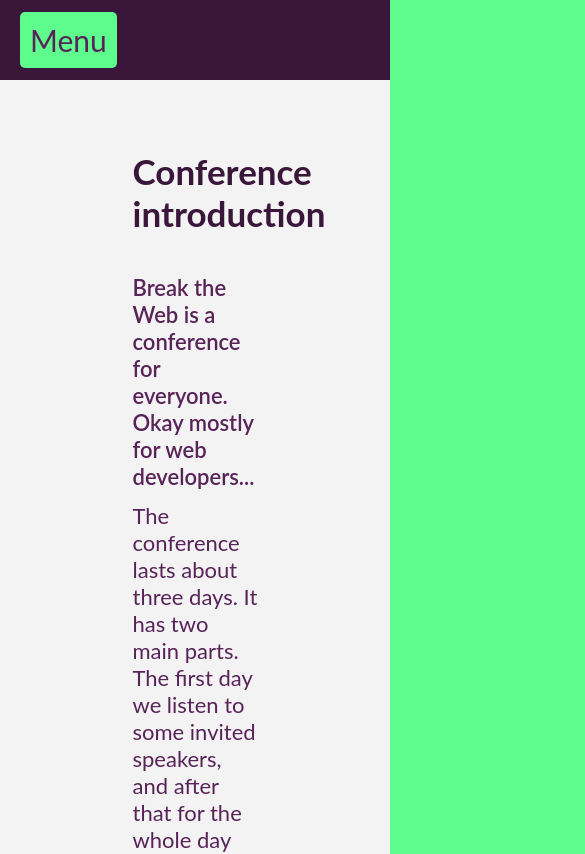
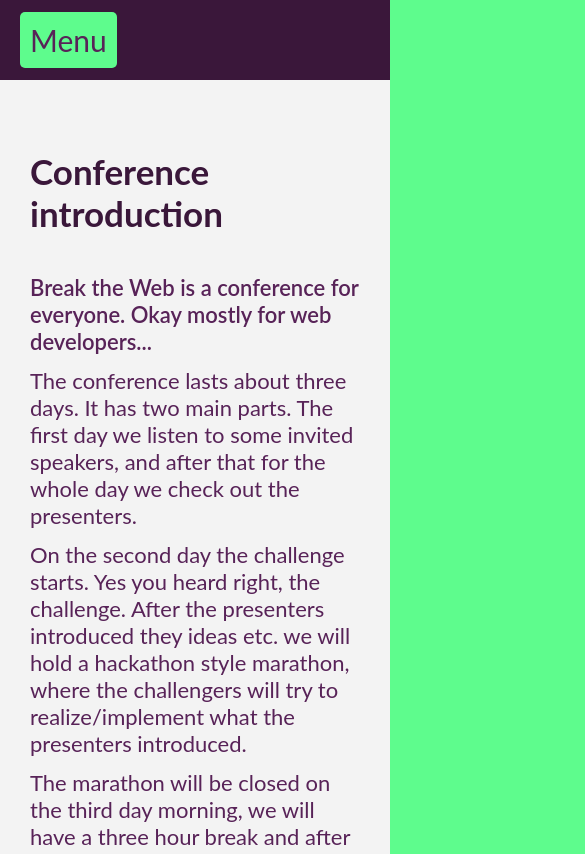
Before and after one commit to DownTown44/conference-uni, a React (Create React App) app: page /conference in a window 390 px wide. Shown: the top 854 px of the page, 585 px wide, since content can reach past the window. Built offline with nearby package versions, Linux system fonts and the light colour scheme.

Commit message:
Conference responsivity

```diff
--- a/src/css/style.css
+++ b/src/css/style.css
@@ -792,6 +792,60 @@
 li {
   margin-left: 4rem; }
 
+@media only screen and (max-width: 1400px) {
+  .conference__attend-presenter {
+    padding: 7rem 7rem; }
+  .conference__attend-challenger {
+    padding: 7rem 7rem; } }
+
+@media only screen and (max-width: 1200px) {
+  .conference__attend-presenter {
+    padding: 7rem 4rem; }
+  .conference__attend-challenger {
+    padding: 7rem 4rem; } }
+
+@media only screen and (max-width: 1100px) {
+  .conference__attend {
+    flex-direction: column; }
+    .conference__attend-presenter {
+      padding: 7rem 14rem; }
+    .conference__attend-challenger {
+      padding: 7rem 14rem; } }
+
+@media only screen and (max-width: 900px) {
+  .conference__attend-presenter {
+    padding: 7rem 7rem; }
+  .conference__attend-challenger {
+    padding: 7rem 7rem; } }
+
+@media only screen and (max-width: 650px) {
+  .conference__attend-presenter {
+    padding: 7rem 4rem; }
+  .conference__attend-challenger {
+    padding: 7rem 4rem; } }
+
+@media only screen and (max-width: 1200px) {
+  .conference__intro-box {
+    width: 60%; } }
+
+@media only screen and (max-width: 850px) {
+  .conference__intro-box {
+    width: 75%; } }
+
+@media only screen and (max-width: 650px) {
+  .conference__intro {
+    padding-left: 5rem;
+    padding-right: 5rem; }
+    .conference__intro-box {
+      width: 95%; } }
+
+@media only screen and (max-width: 500px) {
+  .conference__intro {
+    padding-left: 3rem;
+    padding-right: 3rem; }
+    .conference__intro-box {
+      width: 100%; } }
+
 .contact {
   background-color: #f3f3f3;
   min-height: 80vh;
--- a/src/sass/pages/_conference.scss
+++ b/src/sass/pages/_conference.scss
@@ -87,3 +87,118 @@
 li {
   margin-left: 4rem;
 }
+
+@media only screen and (max-width: 1400px) {
+  .conference {
+    &__attend {
+      &-presenter {
+        padding: 7rem 7rem;
+      }
+
+      &-challenger {
+        padding: 7rem 7rem;
+      }
+    }
+  }
+}
+
+@media only screen and (max-width: 1200px) {
+  .conference {
+    &__attend {
+      &-presenter {
+        padding: 7rem 4rem;
+      }
+
+      &-challenger {
+        padding: 7rem 4rem;
+      }
+    }
+  }
+}
+
+@media only screen and (max-width: 1100px) {
+  .conference {
+    &__attend {
+      flex-direction: column;
+      &-presenter {
+        padding: 7rem 14rem;
+      }
+
+      &-challenger {
+        padding: 7rem 14rem;
+      }
+    }
+  }
+}
+
+@media only screen and (max-width: 900px) {
+  .conference {
+    &__attend {
+      &-presenter {
+        padding: 7rem 7rem;
+      }
+
+      &-challenger {
+        padding: 7rem 7rem;
+      }
+    }
+  }
+}
+
+@media only screen and (max-width: 650px) {
+  .conference {
+    &__attend {
+      &-presenter {
+        padding: 7rem 4rem;
+      }
+
+      &-challenger {
+        padding: 7rem 4rem;
+      }
+    }
+  }
+}
+
+@media only screen and (max-width: 1200px) {
+  .conference {
+    &__intro {
+      &-box {
+        width: 60%;
+      }
+    }
+  }
+}
+
+@media only screen and (max-width: 850px) {
+  .conference {
+    &__intro {
+      &-box {
+        width: 75%;
+      }
+    }
+  }
+}
+
+@media only screen and (max-width: 650px) {
+  .conference {
+    &__intro {
+      padding-left: 5rem;
+      padding-right: 5rem;
+      &-box {
+        width: 95%;
+      }
+    }
+  }
+}
+
+@media only screen and (max-width: 500px) {
+  .conference {
+    &__intro {
+      padding-left: 3rem;
+      padding-right: 3rem;
+      &-box {
+        width: 100%;
+      }
+    }
+  }
+}
```
